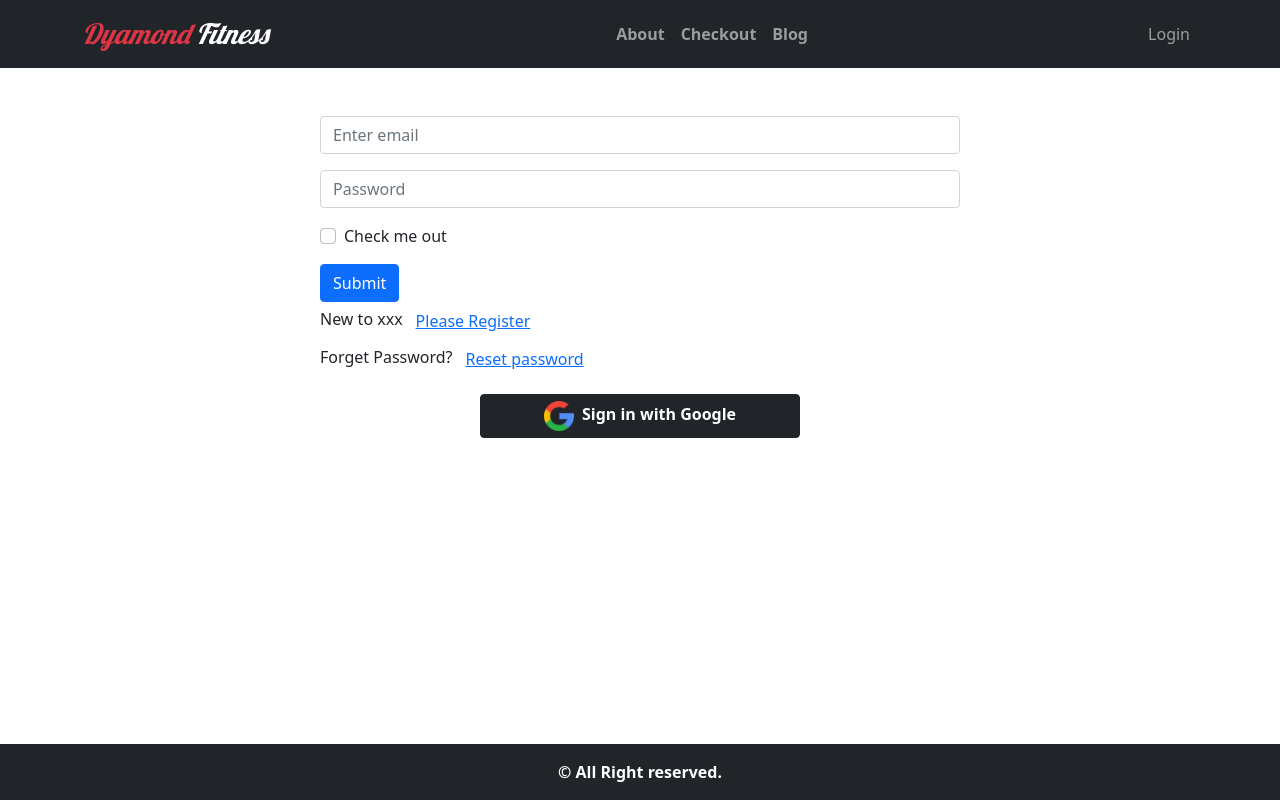
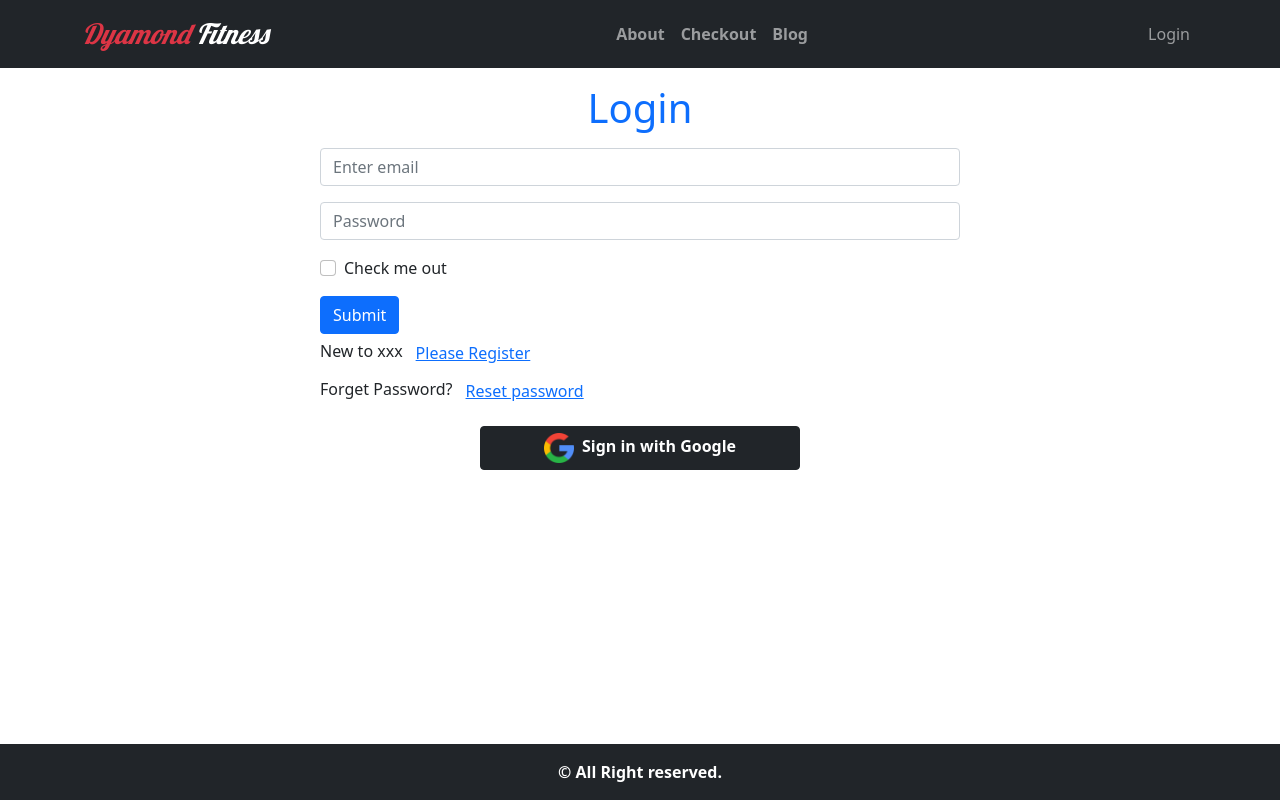
Before and after one commit to bmsani/Dyamond-fitness, a React (Create React App) app: page /login in a window 1280 px wide. Built offline with nearby package versions, Linux system fonts and the light colour scheme; no server answers.

Commit message:
modification to login and buttons

```diff
--- a/src/components/Login/Login.js
+++ b/src/components/Login/Login.js
@@ -59,7 +59,8 @@ const Login = () => {
 
     return (
         <div>
-            <Form onSubmit={handleSubmit} className='w-50 mx-auto mt-5'>
+        <h1 className='text-center text-primary mt-3'>Login</h1>
+            <Form onSubmit={handleSubmit} className='w-50 mx-auto mt-3'>
                 <Form.Group className="mb-3" controlId="formBasicEmail">
                     <Form.Control onBlur={handleEmail} type="email" placeholder="Enter email" required/>
                 </Form.Group>
--- a/src/components/Register/Register.js
+++ b/src/components/Register/Register.js
@@ -51,7 +51,7 @@ const Register = () => {
     return (
         <div>
             <Form className='w-50 mx-auto' onSubmit={handleFormSubmit}>
-                <h1 className='text-center'>Register</h1>
+                <h1 className='text-center text-primary mt-3'>Register</h1>
                 <Form.Group className="mb-3" controlId="formBasicEmail">
                     <Form.Label>Email address</Form.Label>
                     <Form.Control onBlur={handleEmail} type="email" placeholder="Enter email" required/>
--- a/src/components/Service/Service.js
+++ b/src/components/Service/Service.js
@@ -11,7 +11,7 @@ const Service = ({service}) => {
            <h2 className='text-center text-primary'>{name}</h2>
            <h4 className='text-dark text-center'>Price: {price}</h4>
            <p><span className='fw-bold'>Service details:</span> {shortText}</p>
-           <button onClick={() => navigate('/checkout')} className='btn btn-primary w-75 d-block mx-auto'> Book {name}</button>
+           <button onClick={() => navigate('/checkout')} className='btn rounded-pill btn-primary w-75 d-block mx-auto'> Book {name}</button>
 
         </div>
     );
```
